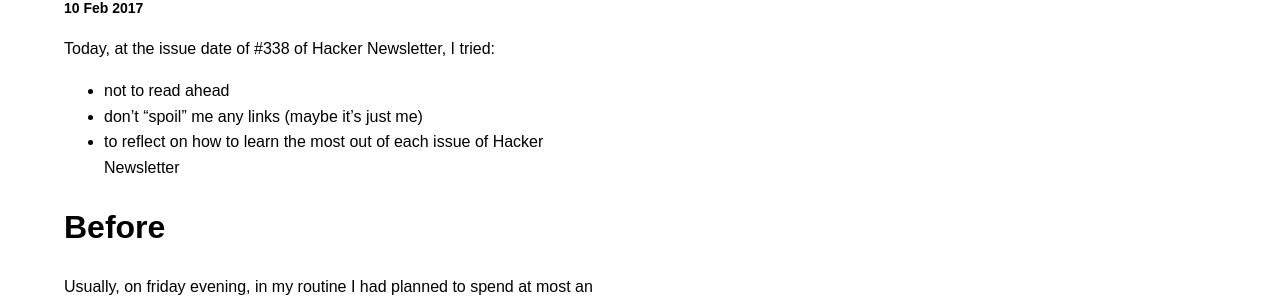
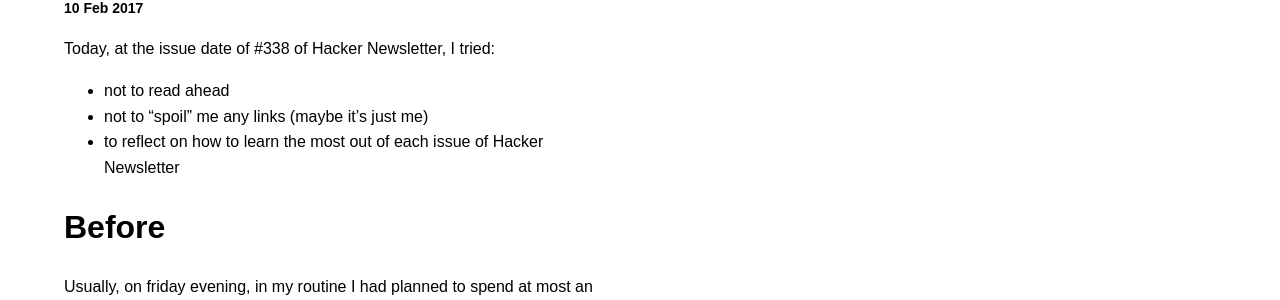
Before and after one commit to christian-fei/christian-fei.github.io-pandoc, a Jekyll site: the page built from _posts/2017-02-10-How-to-read-Hacker-Newsletter.md, in a window 1280 px wide. Shown: the part 446-746 px from the top of the page. Built offline with Jekyll 4.4.1, drawn with Linux system fonts in a browser that asks for light colours; comment, search, counter and statistics services are not loaded.

Commit message:
fix typo

```diff
--- a/_posts/2017-02-10-How-to-read-Hacker-Newsletter.md
+++ b/_posts/2017-02-10-How-to-read-Hacker-Newsletter.md
@@ -8,7 +8,7 @@
 Today, at the issue date of #338 of Hacker Newsletter, I tried:
 
 - not to read ahead
-- don't "spoil" me any links (maybe it's just me)
+- not to "spoil" me any links (maybe it's just me)
 - to reflect on how to learn the most out of each issue of Hacker Newsletter
 
 # Before
```
